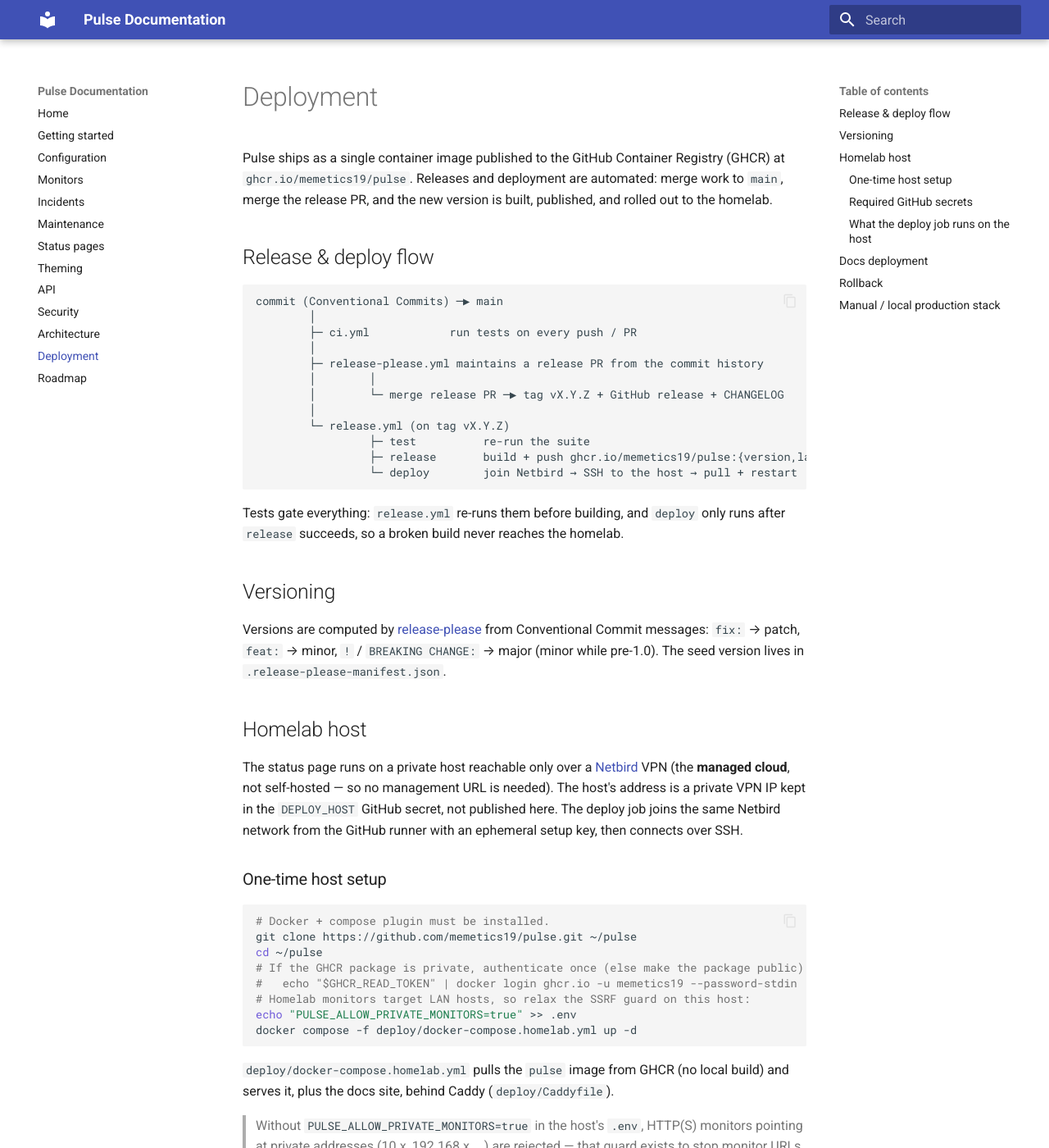
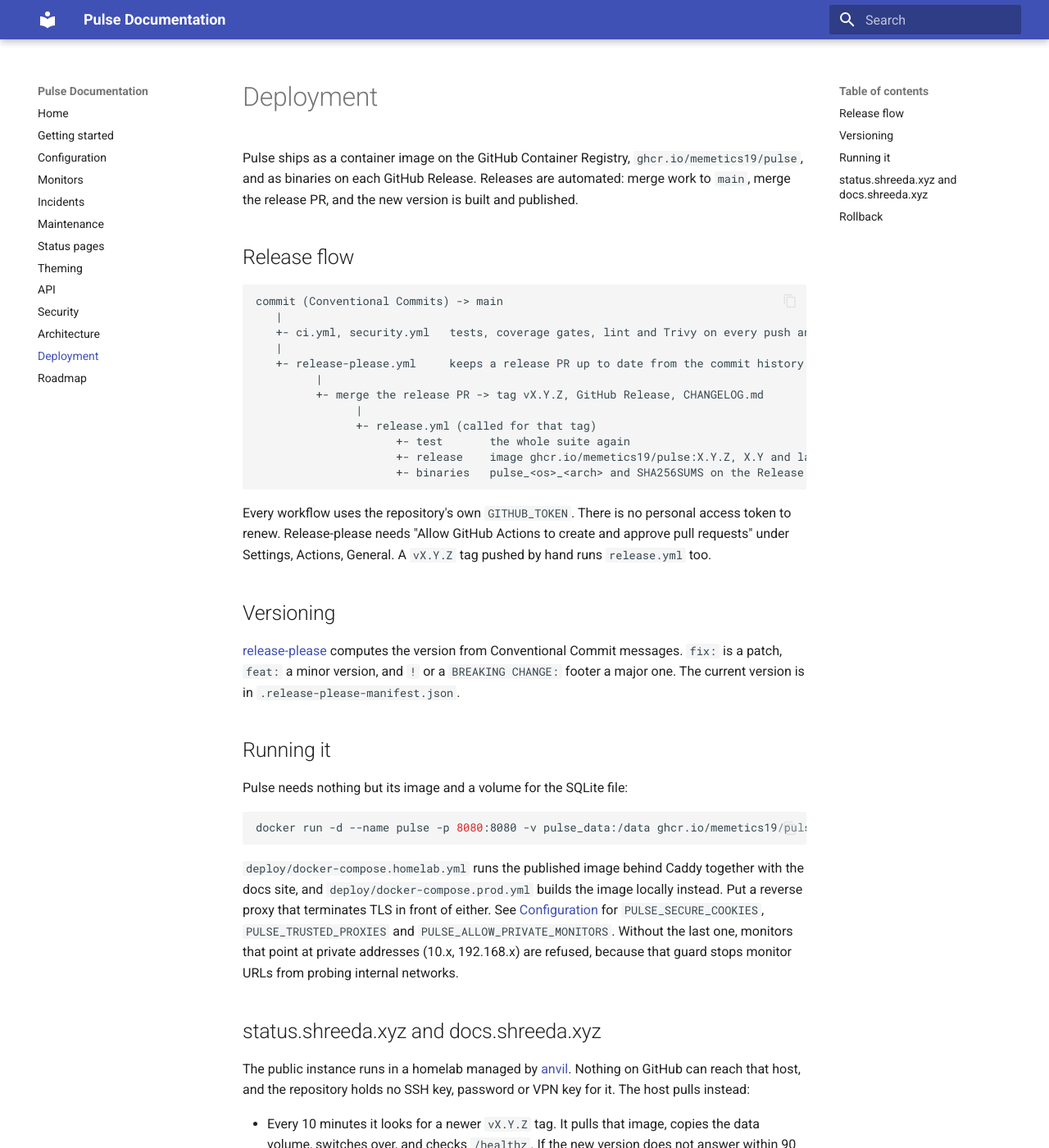
Before and after one commit to memetics19/pulse, an MkDocs documentation site: the page built from docs/deployment.md, in a window 1280 px wide and 1400 px high. Shown: the whole window at 82% size. Built offline with MkDocs 1.6.1 and Material for MkDocs 9.7.7, drawn with Linux system fonts in a browser that asks for light colours; some of the changed text lies outside the part shown.

Commit message:
ci: release with the default token, no deploy secrets, strict docs build (#31)
release-please failed with Bad credentials: the personal token had expired. It now
uses GITHUB_TOKEN and calls the release workflow for the tag it creates, and the image
is pushed with GITHUB_TOKEN too. The deploy jobs are gone: the homelab pulls each
release and rebuilds the docs from main itself, so GitHub needs no SSH password,
host address or VPN key. The docs workflow builds with --strict and no longer cancels
other branches' runs. The docs home page linked an image that does not exist.

````diff
--- a/docs/deployment.md
+++ b/docs/deployment.md
@@ -1,124 +1,75 @@
 # Deployment
 
-Pulse ships as a single container image published to the GitHub Container
-Registry (GHCR) at `ghcr.io/memetics19/pulse`. Releases and deployment are
-automated: merge work to `main`, merge the release PR, and the new version is
-built, published, and rolled out to the homelab.
+Pulse ships as a container image on the GitHub Container Registry,
+`ghcr.io/memetics19/pulse`, and as binaries on each GitHub Release. Releases are automated:
+merge work to `main`, merge the release PR, and the new version is built and published.
 
-## Release & deploy flow
+## Release flow
 
 ```
-commit (Conventional Commits) ─▶ main
-        │
-        ├─ ci.yml            run tests on every push / PR
-        │
-        ├─ release-please.yml maintains a release PR from the commit history
-        │        │
-        │        └─ merge release PR ─▶ tag vX.Y.Z + GitHub release + CHANGELOG
-        │
-        └─ release.yml (on tag vX.Y.Z)
-                 ├─ test          re-run the suite
-                 ├─ release       build + push ghcr.io/memetics19/pulse:{version,latest}
-                 └─ deploy        join Netbird → SSH to the host → pull + restart
+commit (Conventional Commits) -> main
+   |
+   +- ci.yml, security.yml   tests, coverage gates, lint and Trivy on every push and PR
+   |
+   +- release-please.yml     keeps a release PR up to date from the commit history
+         |
+         +- merge the release PR -> tag vX.Y.Z, GitHub Release, CHANGELOG.md
+               |
+               +- release.yml (called for that tag)
+                     +- test       the whole suite again
+                     +- release    image ghcr.io/memetics19/pulse:X.Y.Z, X.Y and latest
+                     +- binaries   pulse_<os>_<arch> and SHA256SUMS on the Release
 ```
 
-Tests gate everything: `release.yml` re-runs them before building, and `deploy`
-only runs after `release` succeeds, so a broken build never reaches the homelab.
+Every workflow uses the repository's own `GITHUB_TOKEN`. There is no personal access token
+to renew. Release-please needs "Allow GitHub Actions to create and approve pull requests"
+under Settings, Actions, General. A `vX.Y.Z` tag pushed by hand runs `release.yml` too.
 
 ## Versioning
 
-Versions are computed by [release-please](https://github.com/googleapis/release-please)
-from Conventional Commit messages: `fix:` → patch, `feat:` → minor, `!` /
-`BREAKING CHANGE:` → major (minor while pre-1.0). The seed version lives in
+[release-please](https://github.com/googleapis/release-please) computes the version from
+Conventional Commit messages. `fix:` is a patch, `feat:` a minor version, and `!` or a
+`BREAKING CHANGE:` footer a major one. The current version is in
 `.release-please-manifest.json`.
 
-## Homelab host
+## Running it
 
-The status page runs on a private host reachable only over a
-[Netbird](https://netbird.io) VPN (the **managed cloud**, not self-hosted — so
-no management URL is needed). The host's address is a private VPN IP kept in the
-`DEPLOY_HOST` GitHub secret, not published here. The deploy job joins the same
-Netbird network from the GitHub runner with an ephemeral setup key, then
-connects over SSH.
-
-### One-time host setup
+Pulse needs nothing but its image and a volume for the SQLite file:
 
 ```sh
-# Docker + compose plugin must be installed.
-git clone https://github.com/memetics19/pulse.git ~/pulse
-cd ~/pulse
-# If the GHCR package is private, authenticate once (else make the package public):
-#   echo "$GHCR_READ_TOKEN" | docker login ghcr.io -u memetics19 --password-stdin
-# Homelab monitors target LAN hosts, so relax the SSRF guard on this host:
-echo "PULSE_ALLOW_PRIVATE_MONITORS=true" >> .env
-docker compose -f deploy/docker-compose.homelab.yml up -d
+docker run -d --name pulse -p 8080:8080 -v pulse_data:/data ghcr.io/memetics19/pulse:latest
 ```
 
-`deploy/docker-compose.homelab.yml` pulls the `pulse` image from GHCR (no local
-build) and serves it, plus the docs site, behind Caddy (`deploy/Caddyfile`).
+`deploy/docker-compose.homelab.yml` runs the published image behind Caddy together with
+the docs site, and `deploy/docker-compose.prod.yml` builds the image locally instead. Put
+a reverse proxy that terminates TLS in front of either. See
+[Configuration](configuration.md) for `PULSE_SECURE_COOKIES`, `PULSE_TRUSTED_PROXIES` and
+`PULSE_ALLOW_PRIVATE_MONITORS`. Without the last one, monitors that point at private
+addresses (10.x, 192.168.x) are refused, because that guard stops monitor URLs from probing
+internal networks.
 
-> Without `PULSE_ALLOW_PRIVATE_MONITORS=true` in the host's `.env`, HTTP(S)
-> monitors pointing at private addresses (10.x, 192.168.x, …) are rejected —
-> that guard exists to stop monitor URLs probing internal networks (SSRF).
-> See [Configuration](configuration.md) for `PULSE_SECURE_COOKIES` and
-> `PULSE_CORS_ORIGINS` as well.
+## status.shreeda.xyz and docs.shreeda.xyz
 
-### Required GitHub secrets
+The public instance runs in a homelab managed by
+[anvil](https://github.com/memetics19/anvil). Nothing on GitHub can reach that host, and
+the repository holds no SSH key, password or VPN key for it. The host pulls instead:
 
-| Secret | Purpose |
-|---|---|
-| `PULSE_TOKEN` | GHCR push (already configured) |
-| `NETBIRD_SETUP_KEY` | Ephemeral key so the runner joins the managed Netbird network |
-| `SSH_PASSWORD` | Password for the deploy user on the host |
-| `DEPLOY_HOST` | Private VPN IP of the deploy host |
-| `DEPLOY_USER` | SSH user on the deploy host |
+- Every 10 minutes it looks for a newer `vX.Y.Z` tag. It pulls that image, copies the data
+  volume, switches over, and checks `/healthz`. If the new version does not answer within
+  90 seconds, it goes back to the previous image and the copied data.
+- On the same run it rebuilds the docs site from the head of `main` with mkdocs.
 
-> SSH uses password auth. The host must allow it: set `PasswordAuthentication yes`
-> in `/etc/ssh/sshd_config` and `sudo systemctl restart ssh`. (Key-based auth with
-> `SSH_PRIVATE_KEY` + `SSH_HOST_FINGERPRINT` is more secure if you prefer to switch
-> back.)
-
-### What the deploy job runs on the host
-
-```sh
-cd ~/pulse && git fetch --tags && git pull --ff-only
-docker compose -f deploy/docker-compose.homelab.yml pull
-docker compose -f deploy/docker-compose.homelab.yml up -d
-docker image prune -f
-```
-
-## Docs deployment
-
-The documentation site (`docs.shreeda.xyz`) deploys to the **same host over the
-same Netbird network**, on its own schedule, via `.github/workflows/deploy-docs.yml`:
-
-- **On pull requests** touching `docs/**` or `mkdocs.yml`, it runs `mkdocs build`
-  to validate the docs (CI gate).
-- **On push to `main`** touching those paths, it joins Netbird, SSHes to the host,
-  `git pull`s, and re-renders the docs:
-  ```sh
-  docker compose -f deploy/docker-compose.homelab.yml run --rm docs-build
-  ```
-  The `docs-build` one-shot writes the static site into the `docs_site` volume,
-  which the already-running Caddy serves live — no Caddy restart needed.
-
-Docs changes therefore ship on merge to `main` without waiting for an app
-release. (App releases also re-render the docs as part of `compose up -d`.)
+So a merged release reaches status.shreeda.xyz within about 10 minutes, and a docs change
+on `main` reaches docs.shreeda.xyz the same way, without waiting for a release.
 
 ## Rollback
 
-Pin the previous version and bring the stack back up on the host:
+On a host you run yourself, start the previous version's image on the same volume:
 
 ```sh
-cd ~/pulse
-docker compose -f deploy/docker-compose.homelab.yml pull pulse  # or edit the image tag
-docker run ... ghcr.io/memetics19/pulse:<previous-version>       # or set the tag and `up -d`
+docker stop pulse && docker rm pulse
+docker run -d --name pulse -p 8080:8080 -v pulse_data:/data ghcr.io/memetics19/pulse:<previous-version>
 ```
 
-The simplest rollback is to re-point the `pulse` image tag to the previous
-`vX.Y.Z` and run `docker compose ... up -d`.
-
-## Manual / local production stack
-
-For a self-built stack (no GHCR), `deploy/docker-compose.prod.yml` builds the
-image locally instead of pulling it.
+A release can change the database schema. Keep a copy of the volume from before the upgrade
+if you might need to go back.
````
Also changed, not shown: CONTRIBUTING.md (+3 -3 lines), 3 other files.
